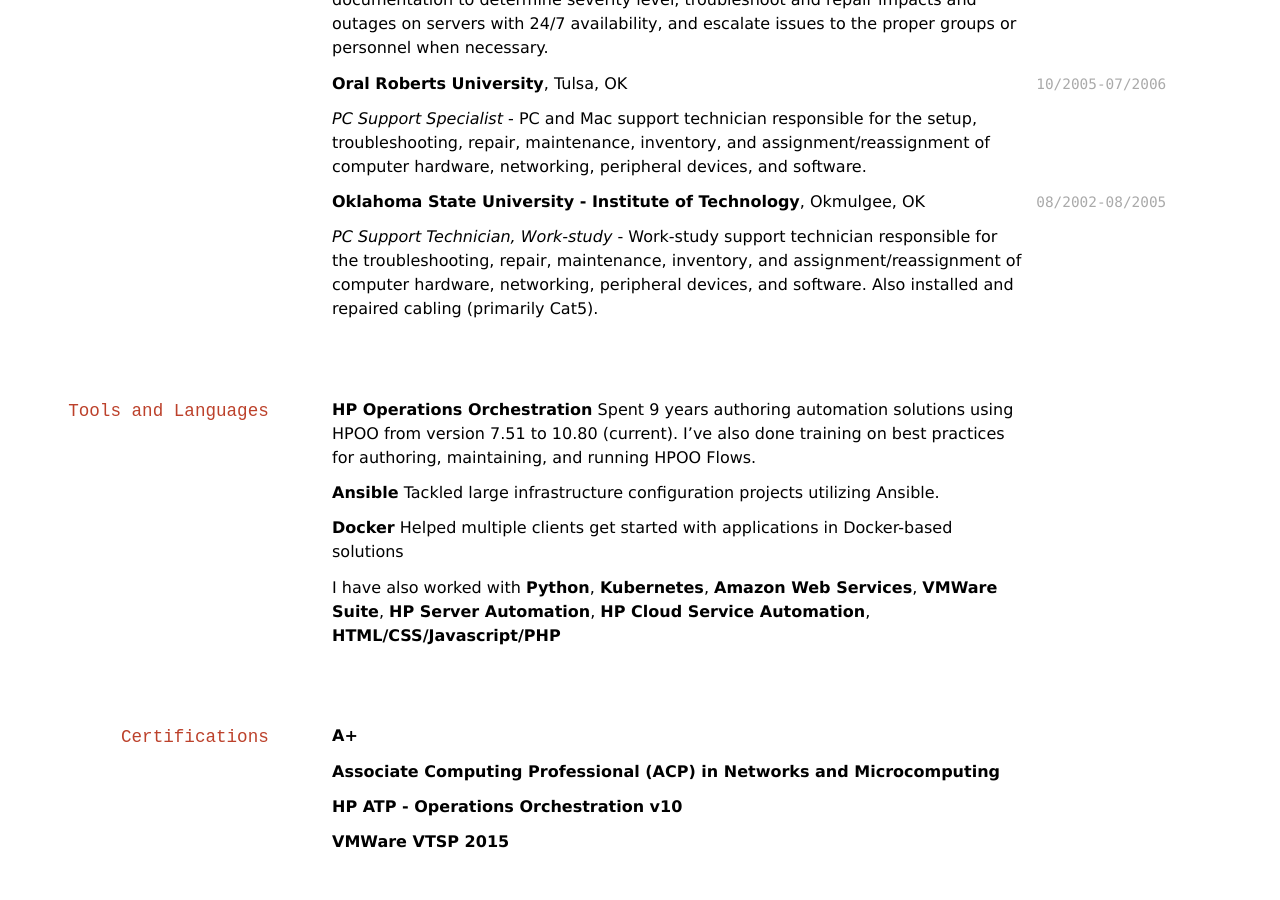
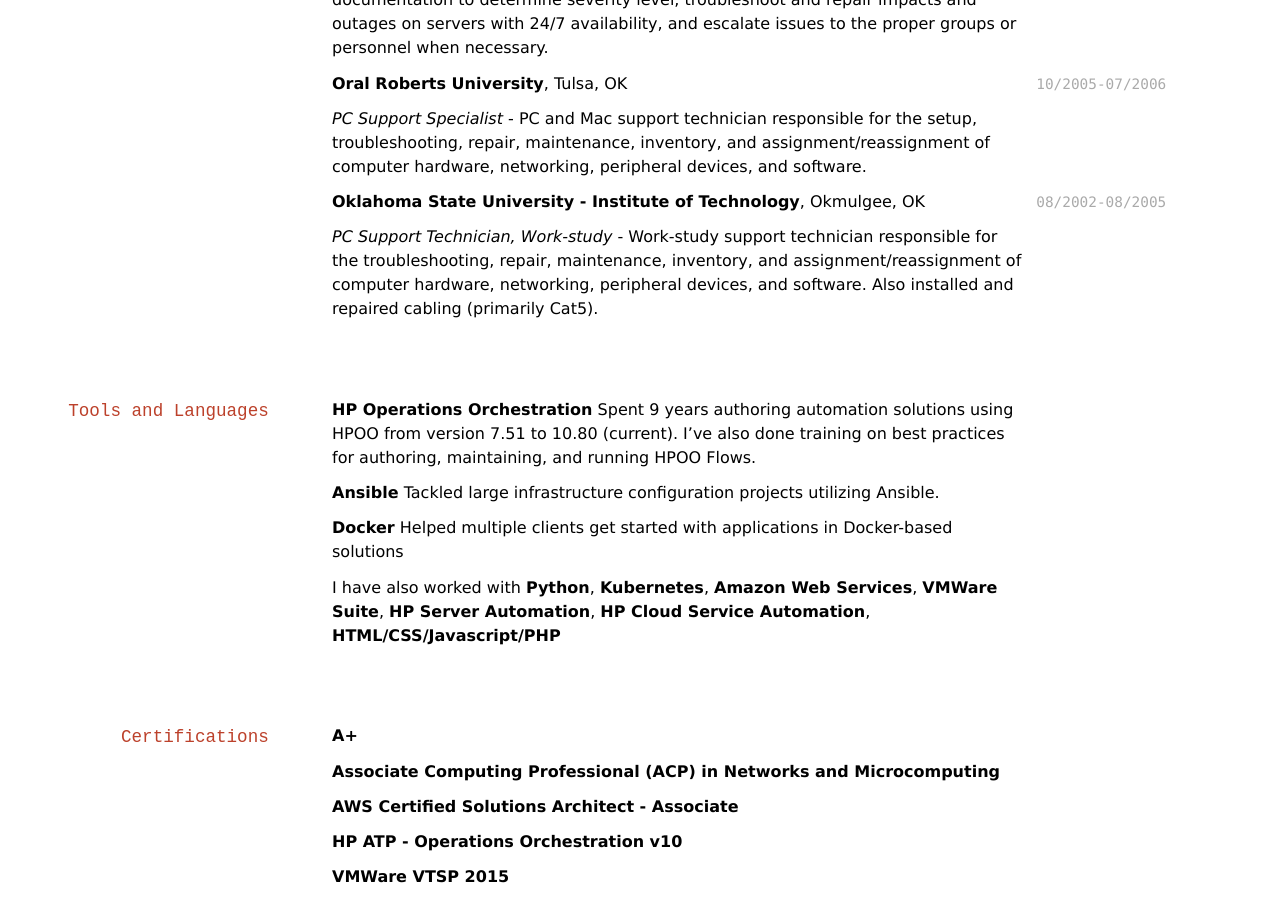
Before and after one commit to audioboxer217/audioboxer217.github.io, a Jekyll site: the page built from index.md, in a window 1280 px wide and 900 px high, scrolled down 1149 px. Built offline with Jekyll 4.4.1, drawn with Linux system fonts in a browser that asks for light colours; before the commit the page ends 2014 px from its top, so only the background shows below that.

Commit message:
Add AWS CSAA Cert

```diff
--- a/index.md
+++ b/index.md
@@ -86,10 +86,12 @@
 
 __Associate Computing Professional (ACP) in Networks and Microcomputing__
 
+__AWS Certified Solutions Architect - Associate__
+
 __HP ATP - Operations Orchestration v10__
 
 __VMWare VTSP 2015__
 
 <!-- ### Footer
 
-Last updated: Oct 2018 -->
+Last updated: Nov 2018 -->
```
